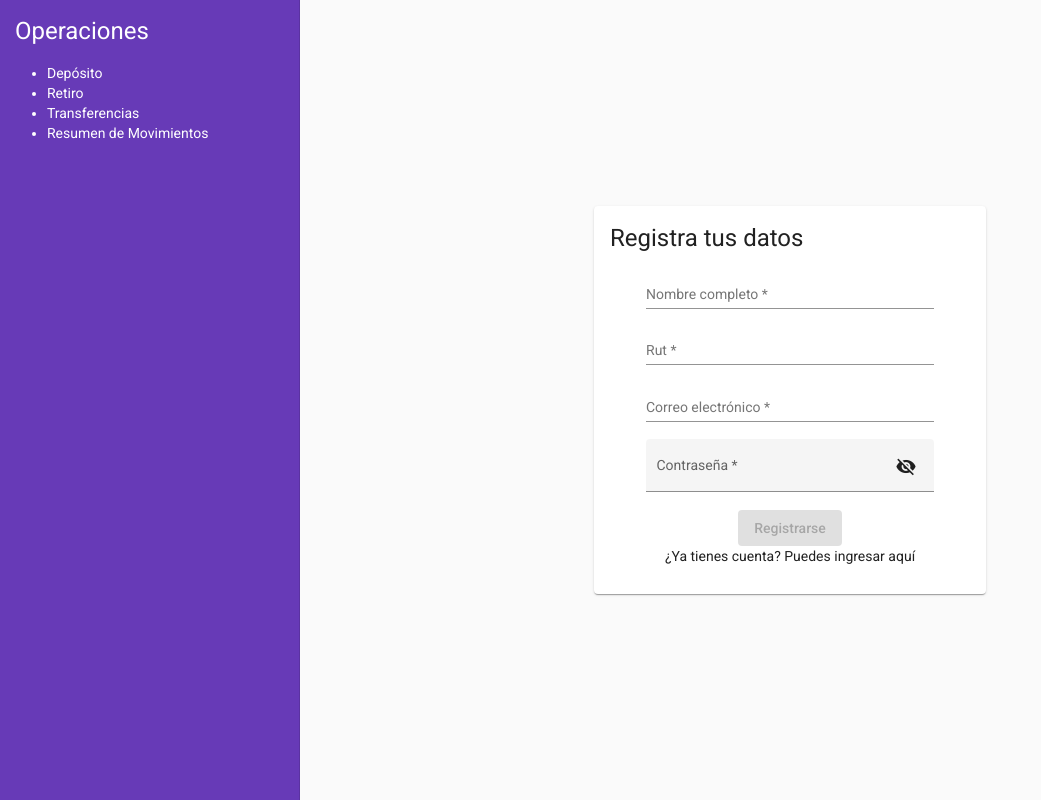
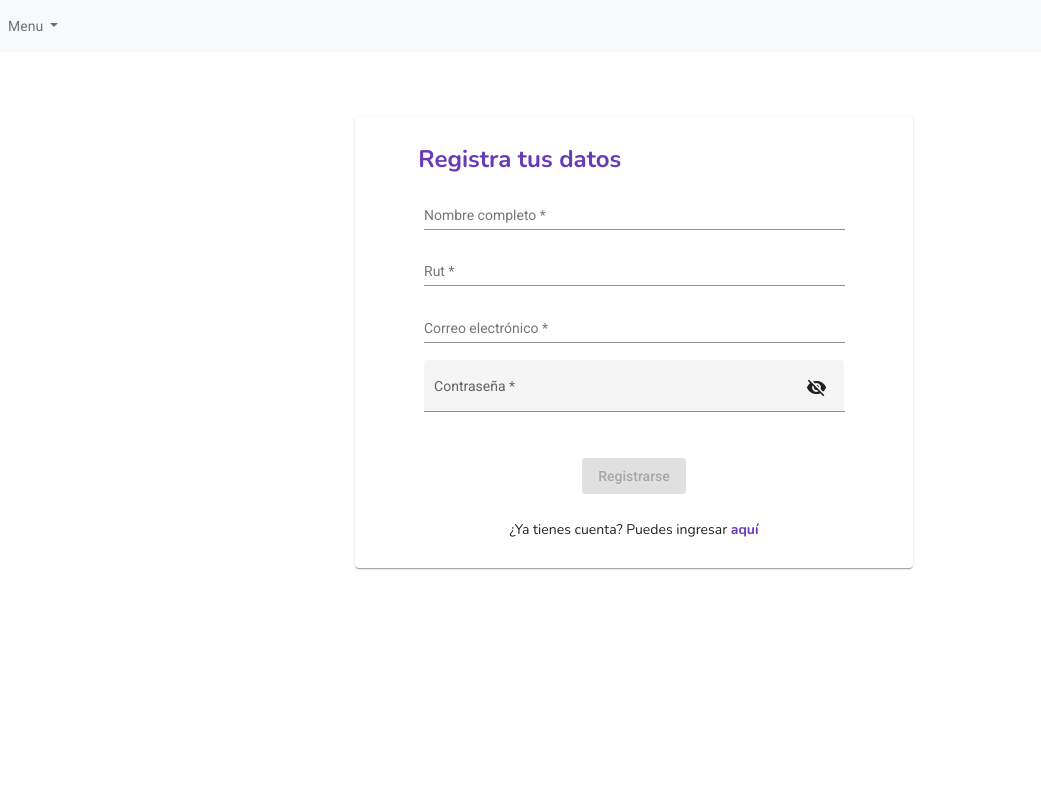
Before and after one commit to CaritoDasilva/mini-bank-fe, an Angular app: page /login in a window 1280 px wide. Shown: the whole page, without its empty margins (0-1041 px from the left). Built offline with nearby package versions, Linux system fonts and the light colour scheme.

Commit message:
fix scss

```diff
--- a/src/app/app.component.html
+++ b/src/app/app.component.html
@@ -1,27 +1,37 @@
-<!-- <mat-drawer-container class="example-container" [hasBackdrop]="false">
-    <mat-drawer #drawer [mode]="mode.value">I'm a drawer</mat-drawer>
-    <mat-drawer-content>
+<nav class="navbar navbar-expand-lg navbar-light bg-light">
+    <button class="navbar-toggler" type="button" data-bs-toggle="collapse" data-bs-target="#navbarNavDropdown"
+        aria-controls="navbarNavDropdown" aria-expanded="false" aria-label="Toggle navigation">
+        <span class="navbar-toggler-icon"></span>
+    </button>
+    <div class="collapse navbar-collapse" id="navbarNavDropdown">
+        <ul class="navbar-nav">
+            <li class="nav-item dropdown">
+                <a class="nav-link dropdown-toggle" href="#" id="navbarDropdownMenuLink" role="button"
+                    data-bs-toggle="dropdown" aria-expanded="false">
+                    Menu
+                </a>
+                <ul class="dropdown-menu" aria-labelledby="navbarDropdownMenuLink">
+                    <li class="li-navbar"><a class="dropdown-item link" (click)="goToForm(1)">Depósito</a></li>
+                    <li class="li-navbar"><a class="dropdown-item link" (click)="goToForm(2)">Retiro</a></li>
+                    <li class="li-navbar"><a class="dropdown-item link" (click)="goToForm(3)">Transferencias</a></li>
+                    <li class="li-navbar"><a class="dropdown-item link" (click)="goToAccountDetail()">Resumen de
+                            Movimientos</a></li>
+
+                </ul>
+            </li>
+        </ul>
+
+    </div>
+</nav>
+<div class="gral-container container">
+    <div class="col col-md-6 offset-md-3 col-sm-12">
         <router-outlet></router-outlet>
-        <mat-form-field>
-            <mat-label>Sidenav mode</mat-label>
-            <mat-select #mode value="side">
-                <mat-option value="side">Side</mat-option>
-                <mat-option value="over">Over</mat-option>
-                <mat-option value="push">Push</mat-option>
-            </mat-select>
-        </mat-form-field>
-        <mat-form-field>
-            <mat-label>Has backdrop</mat-label>
-            <mat-select #hasBackdrop>
-                <mat-option>Unset</mat-option>
-                <mat-option [value]="true">True</mat-option>
-                <mat-option [value]="false">False</mat-option>
-            </mat-select>
-        </mat-form-field>
-        <button mat-raised-button (click)="drawer.toggle()">Toggle drawer</button>
-    </mat-drawer-content>
-</mat-drawer-container> -->
-<mat-sidenav-container class="example-container">
+
+    </div>
+
+</div>
+
+<!-- <mat-sidenav-container class="example-container">
     <mat-sidenav #sidenav mode="side" opened>
         <div class="menu-options">
             <h1>Operaciones</h1>
@@ -35,8 +45,8 @@
     </mat-sidenav>
 
     <mat-sidenav-content>
-        <router-outlet></router-outlet>
-        <!-- <p><button mat-button (click)="sidenav.toggle()">sidenav.toggle()</button></p> -->
-
+        <router-outlet></router-outlet> -->
+<!-- <p><button mat-button (click)="sidenav.toggle()">sidenav.toggle()</button></p> -->
+<!--
     </mat-sidenav-content>
-</mat-sidenav-container>
+</mat-sidenav-container> -->
--- a/src/app/app.component.scss
+++ b/src/app/app.component.scss
@@ -1,17 +1,32 @@
-mat-sidenav-container {
-    height: 100vh;
-    mat-sidenav {
-        background-color: #673ab7;
-        color: #fff;
-        width: 300px;
-        .menu-options {
-            margin: 5%;
+// mat-sidenav-container {
+//     height: 100vh;
+//     mat-sidenav {
+//         background-color: #673ab7;
+//         color: #fff;
+//         width: 300px;
+//         .menu-options {
+//             margin: 5%;
+//         }
+//     }
+//     mat-sidenav-content {
+//         display: flex;
+//         flex-direction: column;
+//         justify-content: center;
+//         align-items: center;
+//     }
+// }
+
+.gral-container {
+    margin: 5%;
+    ul.dropdown-menu {
+        .li-navbar {
+            .link.link {
+                cursor: pointer!important;
+                &.link {
+
+                }
+            }
+
         }
     }
-    mat-sidenav-content {
-        display: flex;
-        flex-direction: column;
-        justify-content: center;
-        align-items: center;
-    }
 }
--- a/src/app/dashboard/dashboard.component.html
+++ b/src/app/dashboard/dashboard.component.html
@@ -1,6 +1,8 @@
 <div class="dashboard-container">
     <div class="historial-container">
-        <h1>Historial de movimientos bancarios:</h1>
+        <div class="title">
+            <h1>Historial de movimientos bancarios:</h1>
+        </div>
         <table *ngIf="accountDetail && accountDetail.historial.length > 0" class="table table-striped table-hover">
             <thead>
                 <tr>
--- a/src/app/dashboard/dashboard.component.scss
+++ b/src/app/dashboard/dashboard.component.scss
@@ -2,4 +2,12 @@
     table {
         width: 100%;
     }
+    .title {
+        h1 {
+            font-family: 'Nunito', sans-serif;
+            font-weight: bolder;
+            color: #673ab7;
+
+        }
+    }
 }
--- a/src/app/login/login.component.html
+++ b/src/app/login/login.component.html
@@ -1,7 +1,9 @@
 <div class="login-container">
     <mat-card>
         <div *ngIf="!isLogin">
-            <h1>Registra tus datos</h1>
+            <div class="title">
+                <h1>Registra tus datos</h1>
+            </div>
             <form (ngSubmit)="addClient(registerForm.value)" [formGroup]="registerForm">
                 <mat-form-field class="example-full-width">
                     <mat-label>Nombre completo</mat-label>
@@ -40,14 +42,16 @@
                         Ingresar contraseña para creación de cuenta
                     </mat-error>
                 </mat-form-field>
-                <button mat-raised-button color="primary" type="submit"
+                <button class="btn-next" mat-raised-button color="primary" type="submit"
                     [disabled]="!registerForm.valid">Registrarse</button>
                 <p>¿Ya tienes cuenta? Puedes ingresar <span (click)="changeToLoginMode(true)">aquí</span></p>
             </form>
         </div>
         <div *ngIf="isLogin">
+            <div class="title">
+                <h1>Ingresa tus datos</h1>
+            </div>
             <form (ngSubmit)="loginClient(loginForm.value)" [formGroup]="loginForm">
-                <h1>Ingresa tus datos</h1>
                 <mat-form-field class="example-full-width">
                     <mat-label>Rut</mat-label>
                     <input type="text" matInput formControlName="rut" placeholder="Ingresar rut">
@@ -69,7 +73,8 @@
                         Ingresar contraseña para creación de cuenta
                     </mat-error>
                 </mat-form-field>
-                <button mat-raised-button color="primary" type="submit" [disabled]="!loginForm.valid">Ingresar</button>
+                <button class="btn-next" mat-raised-button color="primary" type="submit"
+                    [disabled]="!loginForm.valid">Ingresar</button>
                 <p>¿Aún no tienes cuenta? Puedes registrarte <span (click)="changeToLoginMode(false)">aquí</span></p>
             </form>
         </div>
--- a/src/app/login/login.component.scss
+++ b/src/app/login/login.component.scss
@@ -1,6 +1,16 @@
 .login-container {
     width: 100%;
     mat-card {
+        .title {
+            margin-left: 9%;
+            margin-top: 2%;
+            h1 {
+                font-family: 'Nunito', sans-serif;
+                font-weight: bolder;
+                color: #673ab7;
+
+            }
+        }
         form {
             display: flex;
             flex-direction: column;
@@ -10,5 +20,16 @@
                 width: 80%;
             }
         }
+        p {
+            font-family: 'Nunito', sans-serif;
+            span {
+                font-weight: bolder;
+                color: #673ab7;
+                cursor: pointer;
+            }
+        }
+        .btn-next {
+            margin: 5% 0;
+        }
     }
 }
--- a/src/app/services/auth.service.ts
+++ b/src/app/services/auth.service.ts
@@ -13,11 +13,11 @@ export class AuthService {
 
 
   registerClient(clientData: Client) {
-    return this.http.post('http://localhost:8000/api/clients/new', clientData);
+    return this.http.post('http://18.222.204.233/api/clients/new', clientData);
   }
 
   loginClient(rut: string, password: string) {
     const headers = new HttpHeaders({ "Authorization": password })
-    return this.http.get(`http://localhost:8000/api/clients/${rut}`, { headers: headers });
+    return this.http.get(`http://18.222.204.233/api/clients/${rut}`, { headers: headers });
   }
 }
--- a/src/app/services/bank-operations.service.ts
+++ b/src/app/services/bank-operations.service.ts
@@ -29,16 +29,16 @@ export class BankOperationsService {
 
 
   updateClientAccount(form: BankOprations) {
-    const url = `http://localhost:8000/api/accounts/update/${this.rutClient}/`;
+    const url = `http://18.222.204.233/api/accounts/update/${this.rutClient}/`;
     return this.http.put(url, form);
   }
 
   updateClientAccountByTransfer(form: BankOprations) {
-    return this.http.put('http://localhost:8000/api/accounts/transfer', form);
+    return this.http.put('http://18.222.204.233/api/accounts/transfer', form);
   }
 
   getAccountByRut() {
-    const url = `http://localhost:8000/api/accounts/${this.rutClient}`
+    const url = `http://18.222.204.233/api/accounts/${this.rutClient}`
     return this.http.get(url)
       .pipe(
         map((data) => {
--- a/src/app/shared/bank-operations-form/bank-operations-form.component.html
+++ b/src/app/shared/bank-operations-form/bank-operations-form.component.html
@@ -1,4 +1,6 @@
-<h1>{{ formContent.title_operation }}</h1>
+<div class="title">
+    <h1>{{ formContent.title_operation }}</h1>
+</div>
 <form (ngSubmit)="updateAmount(depositForm, $event)" [formGroup]="depositForm">
     <mat-form-field class="example-full-width">
         <mat-label>{{ formContent.label_operation }}</mat-label>
--- a/src/app/shared/bank-operations-form/bank-operations-form.component.scss
+++ b/src/app/shared/bank-operations-form/bank-operations-form.component.scss
@@ -2,3 +2,11 @@ form {
     display: flex;
     flex-direction: column;
 }
+.title {
+    h1 {
+        font-family: 'Nunito', sans-serif;
+        font-weight: bolder;
+        color: #673ab7;
+
+    }
+}
```
